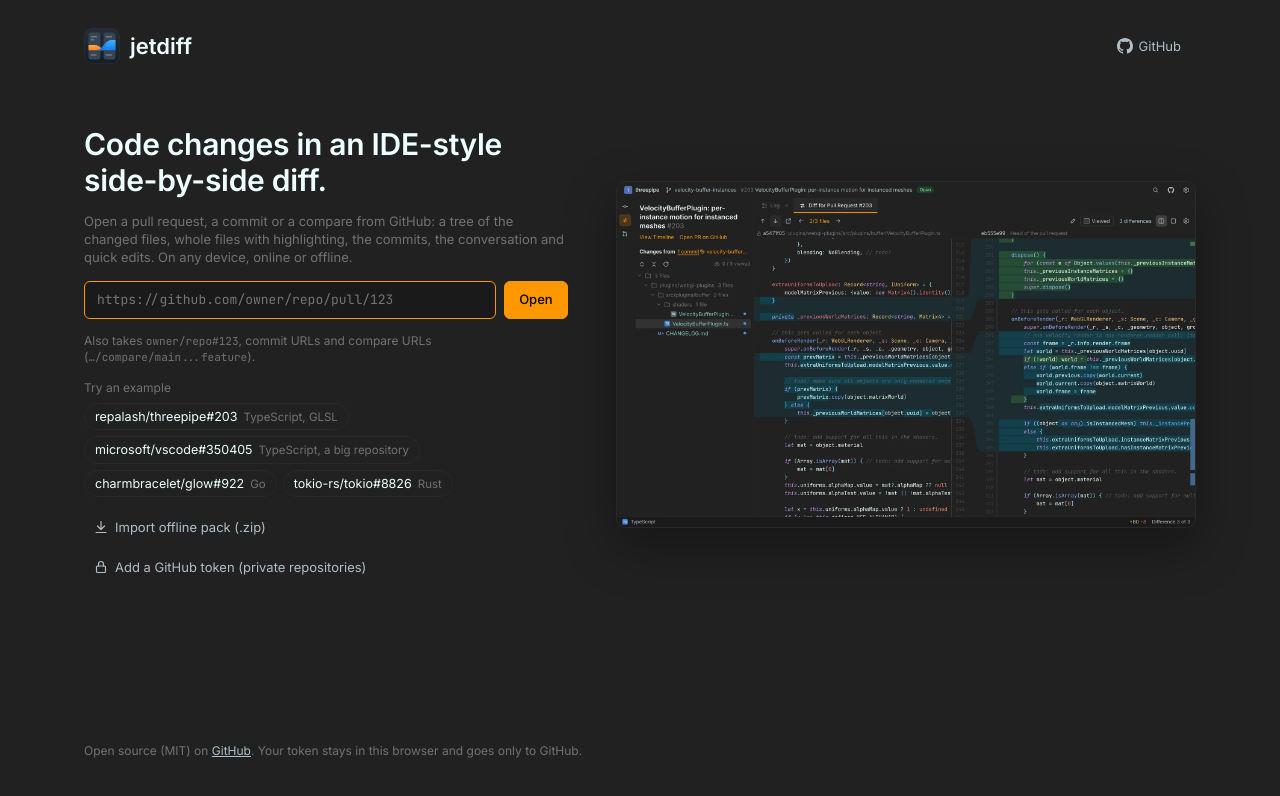
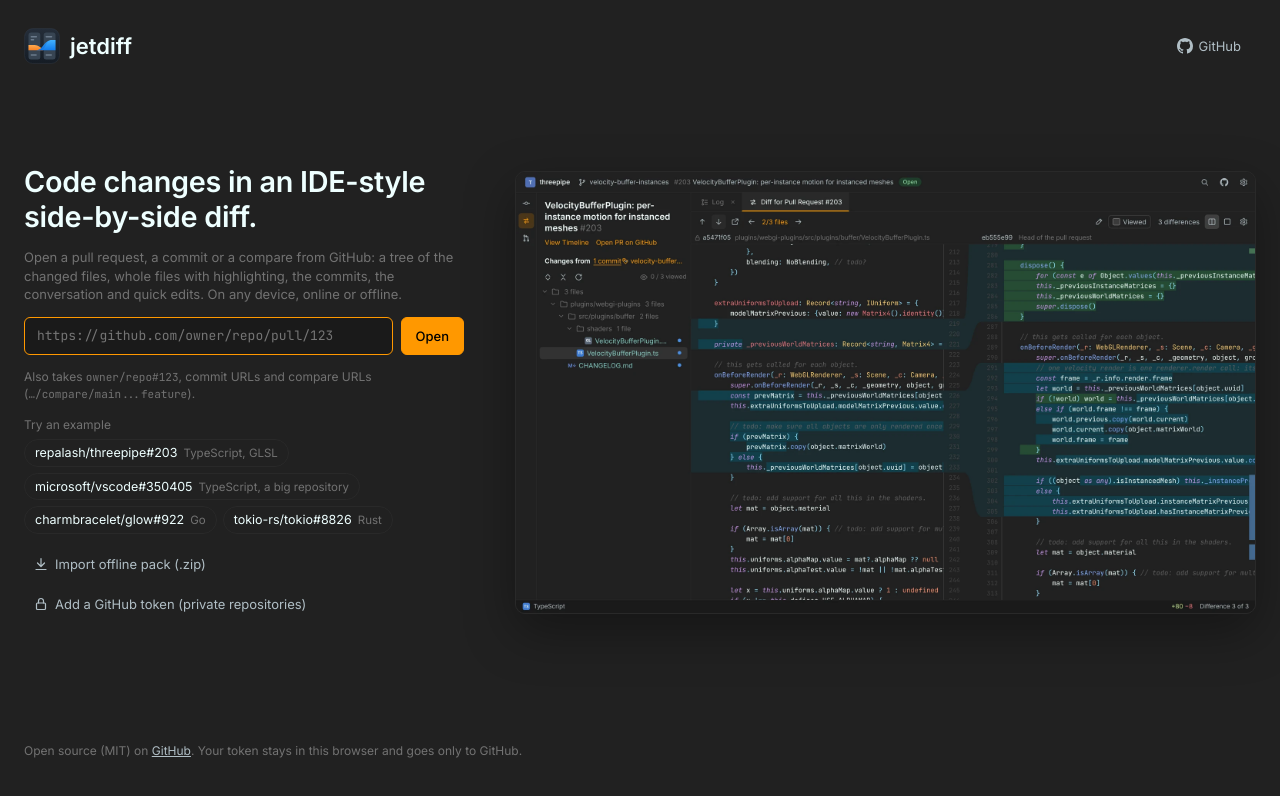
Before and after one commit to repalash/jetdiff, a website with bundled scripts: page index.html in a window 1280 px wide. Built offline with nearby package versions, Linux system fonts and the light colour scheme; files whose address does not match are found by name.

Commit message:
Commits button no longer overlaps the branch name; a bigger start page on big screens

```diff
--- a/style.css
+++ b/style.css
@@ -265,14 +265,14 @@ dialog::backdrop { background: rgba(0, 0, 0, .55); }
 .toast.out { opacity: 0; }
 
 #landing { height: 100%; overflow: auto; }
-.land { max-width: 1160px; margin: 0 auto; padding: 28px 24px 40px; display: flex; flex-direction: column; gap: 14px; min-height: 100%; box-sizing: border-box; }
+.land { max-width: 1880px; margin: 0 auto; padding: 28px 24px 40px; display: flex; flex-direction: column; gap: 14px; min-height: 100%; box-sizing: border-box; }
 .land-top { display: flex; align-items: center; justify-content: space-between; gap: 12px; }
 .land-brand { display: flex; align-items: center; gap: 10px; text-decoration: none; }
 .land h1 { margin: 0; font-size: 22px; color: var(--fg-strong); font-weight: 600; }
 .land h3 { margin: 18px 0 2px; font-size: 13px; color: var(--fg-dim); font-weight: 500; text-transform: uppercase; letter-spacing: .04em; }
-.land-hero { display: grid; grid-template-columns: minmax(0, 5fr) minmax(0, 6fr); gap: 48px; align-items: center; padding: max(24px, 6vh) 0 12px; }
+.land-hero { display: grid; grid-template-columns: minmax(340px, clamp(440px, 30vw, 620px)) minmax(0, 1fr); gap: clamp(32px, 4vw, 80px); align-items: center; padding: max(24px, 4vh) 0 12px; flex: 1; }
 .land-main { display: flex; flex-direction: column; gap: 14px; }
-.land-pitch { font-size: 30px; line-height: 1.2; font-weight: 600; color: var(--fg-strong); letter-spacing: -.01em; }
+.land-pitch { font-size: clamp(26px, 1vw + 16px, 42px); line-height: 1.2; font-weight: 600; color: var(--fg-strong); letter-spacing: -.01em; }
 .land-shot img { display: block; width: 100%; height: auto; border-radius: 10px; border: 1px solid var(--border); box-shadow: 0 18px 50px rgba(0, 0, 0, .35); }
 a.btn { text-decoration: none; }
 .land-examples { display: flex; flex-wrap: wrap; align-items: center; gap: 6px; }
@@ -392,7 +392,7 @@ a.btn { text-decoration: none; }
 .pr-link:hover { text-decoration: underline; }
 .pr-from { display: flex; align-items: center; gap: 6px; margin-top: 10px; font-weight: 600; color: var(--fg-strong); min-width: 0; white-space: nowrap; }
 .pr-commits, .pr-branch { display: inline-flex; align-items: center; gap: 3px; color: var(--accent); font-weight: 400; min-width: 0; }
-.pr-commits { border: 0; background: none; padding: 0; cursor: pointer; text-decoration: underline; text-underline-offset: 3px; }
+.pr-commits { border: 0; background: none; padding: 0; cursor: pointer; text-decoration: underline; text-underline-offset: 3px; flex-shrink: 0; }
 .pr-commits .ic { width: 13px; height: 13px; color: var(--fg); }
 .pr-branch { overflow: hidden; }
 .pr-branch span { overflow: hidden; text-overflow: ellipsis; }
```
